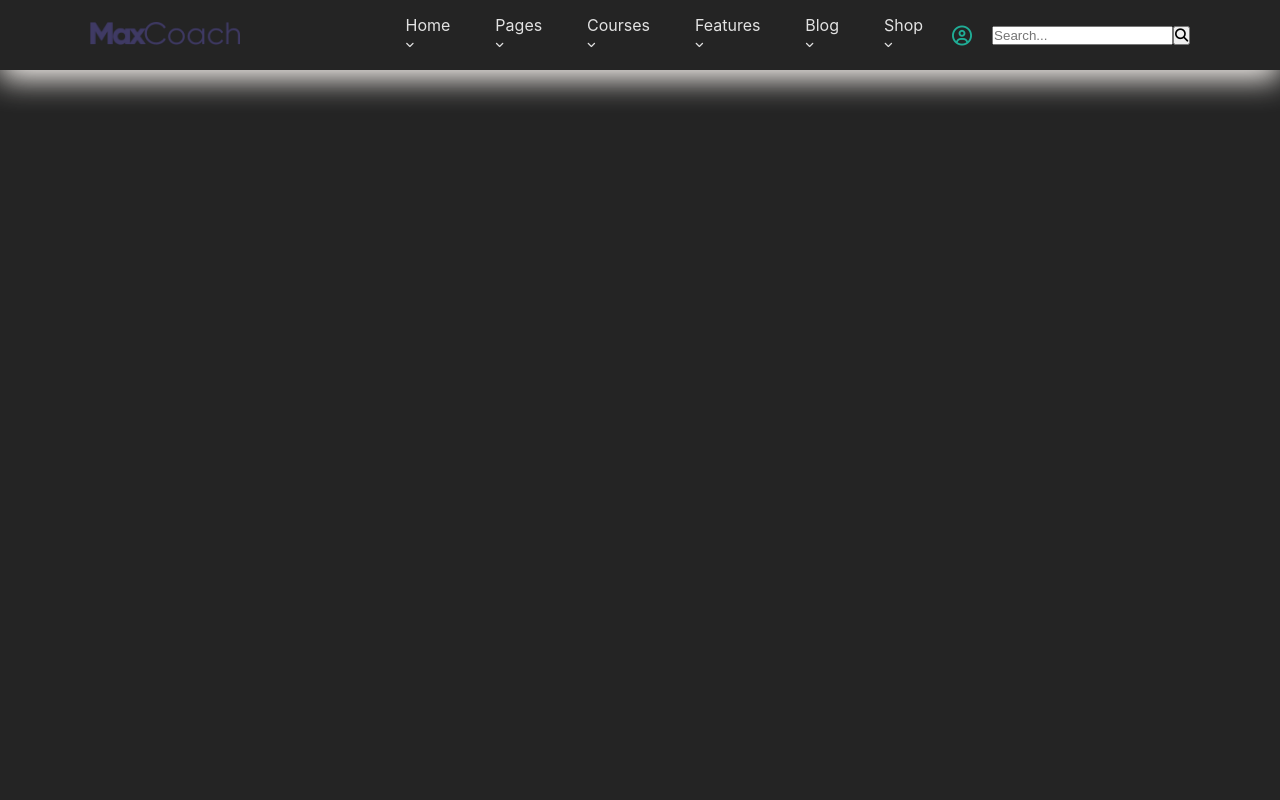
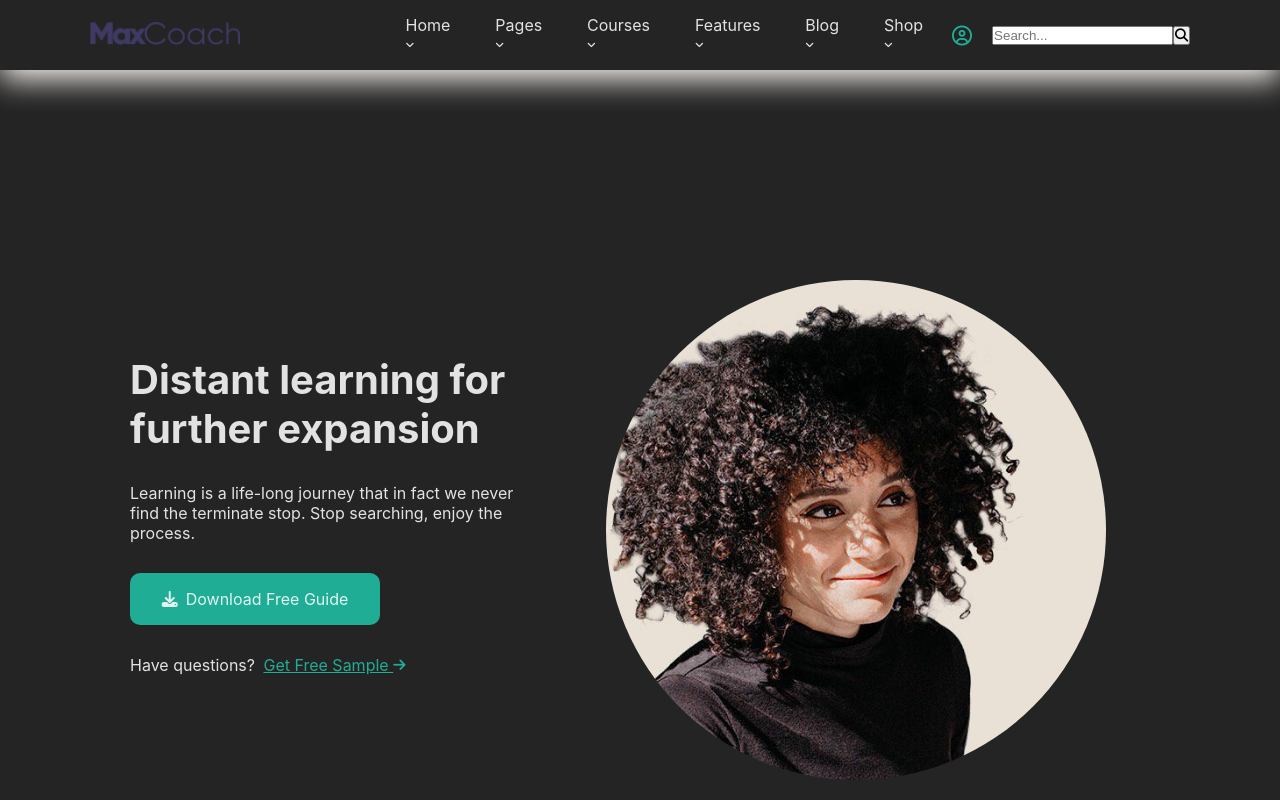
Before and after one commit to GiorgioMos/proj-html-vuejs, a Vue app: page / in a window 1280 px wide. Shown: the top 800 px of the page. Built offline with nearby package versions, Linux system fonts and the light colour scheme.

Commit message:
Jumbo almost done

```diff
--- a/src/components/AppFooter.vue
+++ b/src/components/AppFooter.vue
@@ -2,6 +2,12 @@
 
 </script>
 
-<template></template>
+<template>
+    <div>
+        <p>
+            footer here
+        </p>
+    </div>
+</template>
 
 <style scoped lang="scss"></style>
--- a/src/components/AppMain.vue
+++ b/src/components/AppMain.vue
@@ -1,7 +1,120 @@
 <script>
-
+export default {
+    data() {
+        return {
+            sponsors: [
+                { path: '../assets/img/client-logo-01.png' },
+                { path: '../assets/img/client-logo-02.png' },
+                { path: '../assets/img/client-logo-03.png' },
+                { path: '../assets/img/client-logo-04.png' },
+                { path: '../assets/img/client-logo-05.png' },
+                { path: '../assets/img/client-logo-06.png' },
+                { path: '../assets/img/client-logo-07.png' },
+                { path: '../assets/img/client-logo-08.png' },
+            ]
+        }
+    }
+}
 </script>
 
-<template></template>
+<template>
+    <div class="jumbo">
+        <div class="jumbo-items">
+            <div class="text">
+                <h2><b>Distant learning for further expansion</b></h2>
+                <p>
+                    Learning is a life-long journey that in fact we never find the terminate stop. Stop searching, enjoy the
+                    process.
+                </p>
+            </div>
+            <div class="download">
+                <span><i class="fa-solid fa-download"></i></span>
+                <span>Download Free Guide</span>
+            </div>
+            <div class="faq">
+                <p>
+                    Have questions? <span> <a href="#"> Get Free Sample <i
+                                class="fa-solid fa-arrow-right fa-sm"></i></a></span>
+                </p>
+            </div>
 
-<style scoped lang="scss"></style>
+        </div>
+
+        <!-- aggiungi background e crea moving bg with mouse position -->
+
+        <img src="../assets/img/about-me-profile-ohm4dxoearqbxny7q3bq1pzbdgofdx0tobbeqcvzd0.jpg" alt="jumbo-img">
+    </div>
+
+    <div v-for="sponsor in  sponsors " class="sponsors">
+        <img :src="sponsor.path" alt="img">
+    </div>
+</template>
+
+<style scoped lang="scss">
+.jumbo {
+    width: 100%;
+    height: 800px;
+    margin-top: 60px;
+    padding: 0 7%;
+
+    display: flex;
+    justify-content: center;
+    align-items: center;
+
+    .jumbo-items {
+        margin: 1rem;
+        width: 400px;
+
+        h2 {
+            font-size: 40px;
+        }
+
+        .faq>p>span {
+            color: #20AD96;
+            text-decoration: underline;
+
+            a {
+                text-decoration: none;
+                color: #20AD96;
+            }
+        }
+
+    }
+
+    img {
+        width: 500px;
+        border-radius: 50%;
+        margin: 60px;
+    }
+}
+
+
+
+span {
+    margin: 4px;
+}
+
+.download:hover {
+    background-color: #3F3A64;
+    transition-duration: 0.3s;
+}
+
+.download {
+    background-color: #20AD96;
+    text-align: center;
+    padding: 16px 0;
+    border-radius: 10px;
+    width: 250px;
+}
+
+h2,
+p,
+.download {
+    margin-bottom: 30px;
+}
+
+.sponsors>img:hover {
+    filter: brightness(50%);
+    transition-duration: 0.3s;
+}
+</style>
```
